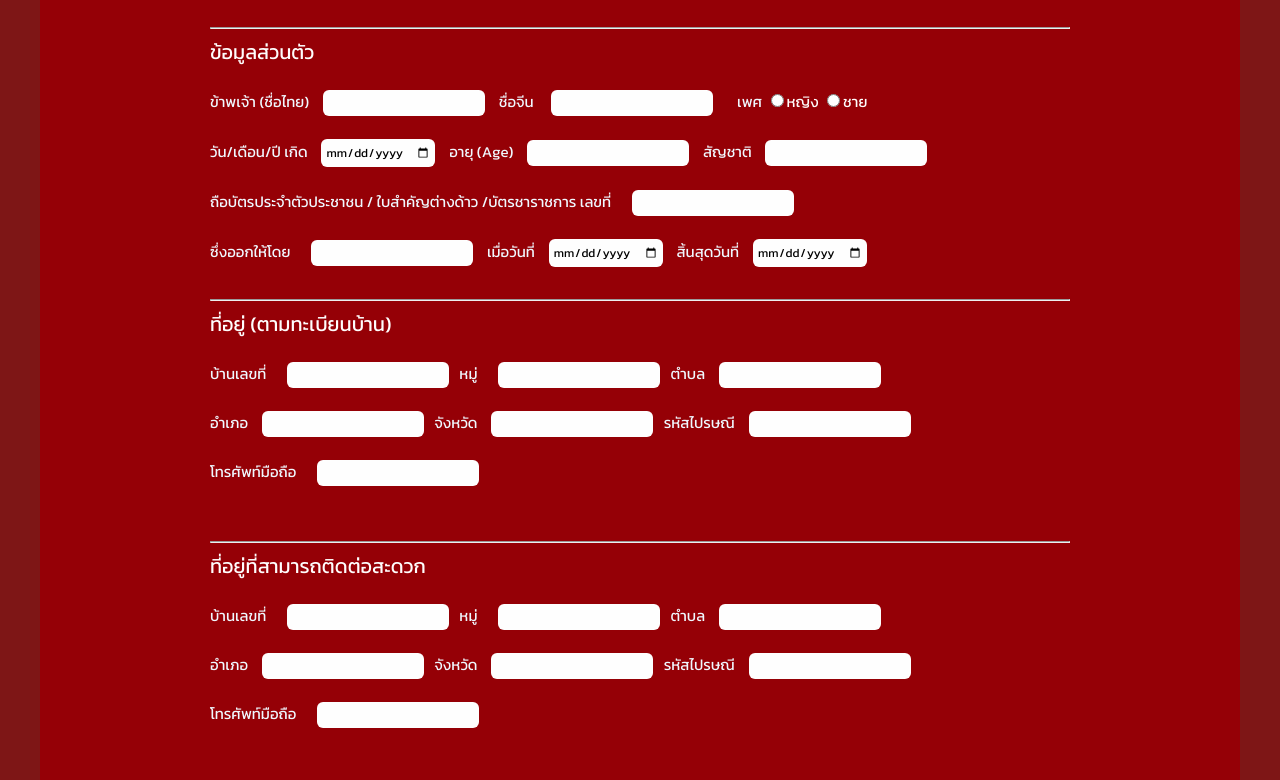
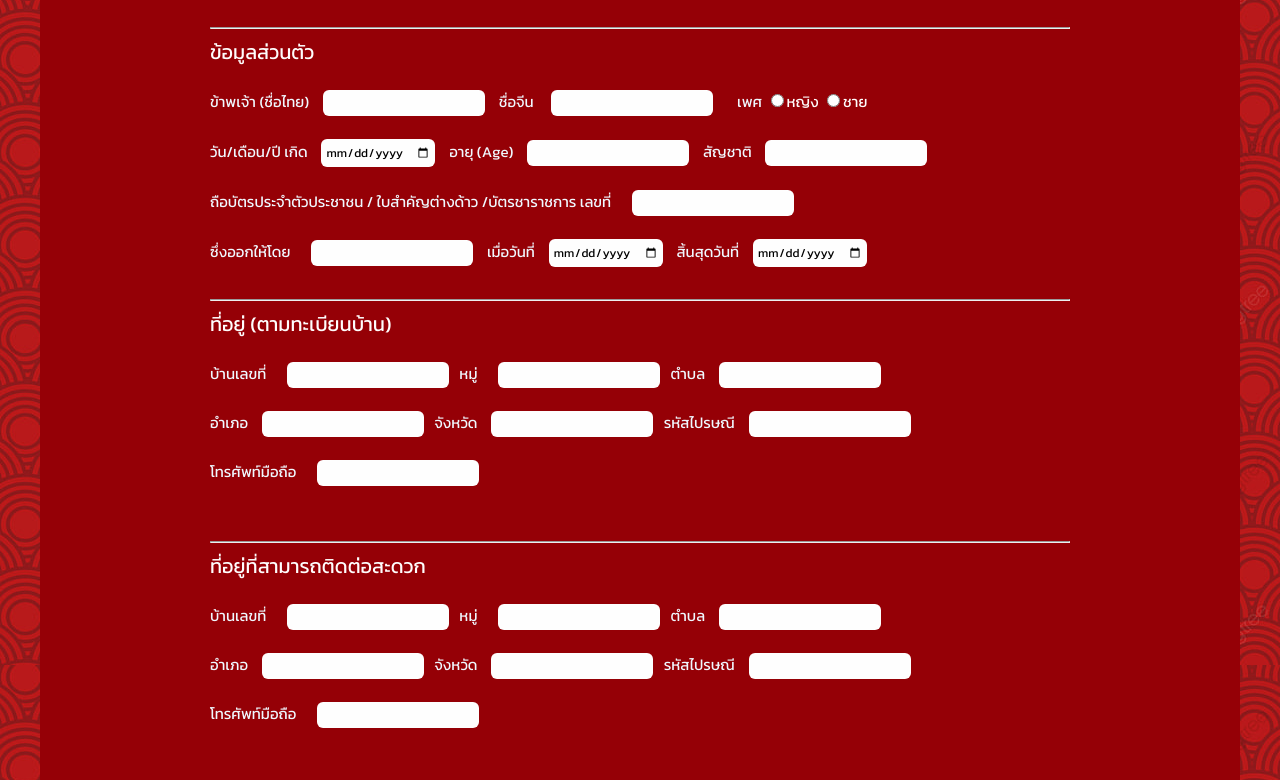
Before and after one commit to Kricharith/ServerPro_week2, a plain HTML site: page index.html in a window 1280 px wide. Shown: the part 231-1011 px from the top of the page. Drawn offline with Linux system fonts and the light colour scheme.

Commit message:
Update styles.css

```diff
--- a/styles.css
+++ b/styles.css
@@ -6,7 +6,7 @@
     }
 body{
     background-color: rgb(126, 22, 22);
-    background-image: url('/bg.jpg');
+    background-image: url('/images/bg.jpg');
     display: grid;
     grid-template-columns: repeat(auto-fit,minmax(200px,1fr));
     min-height: auto;
```
